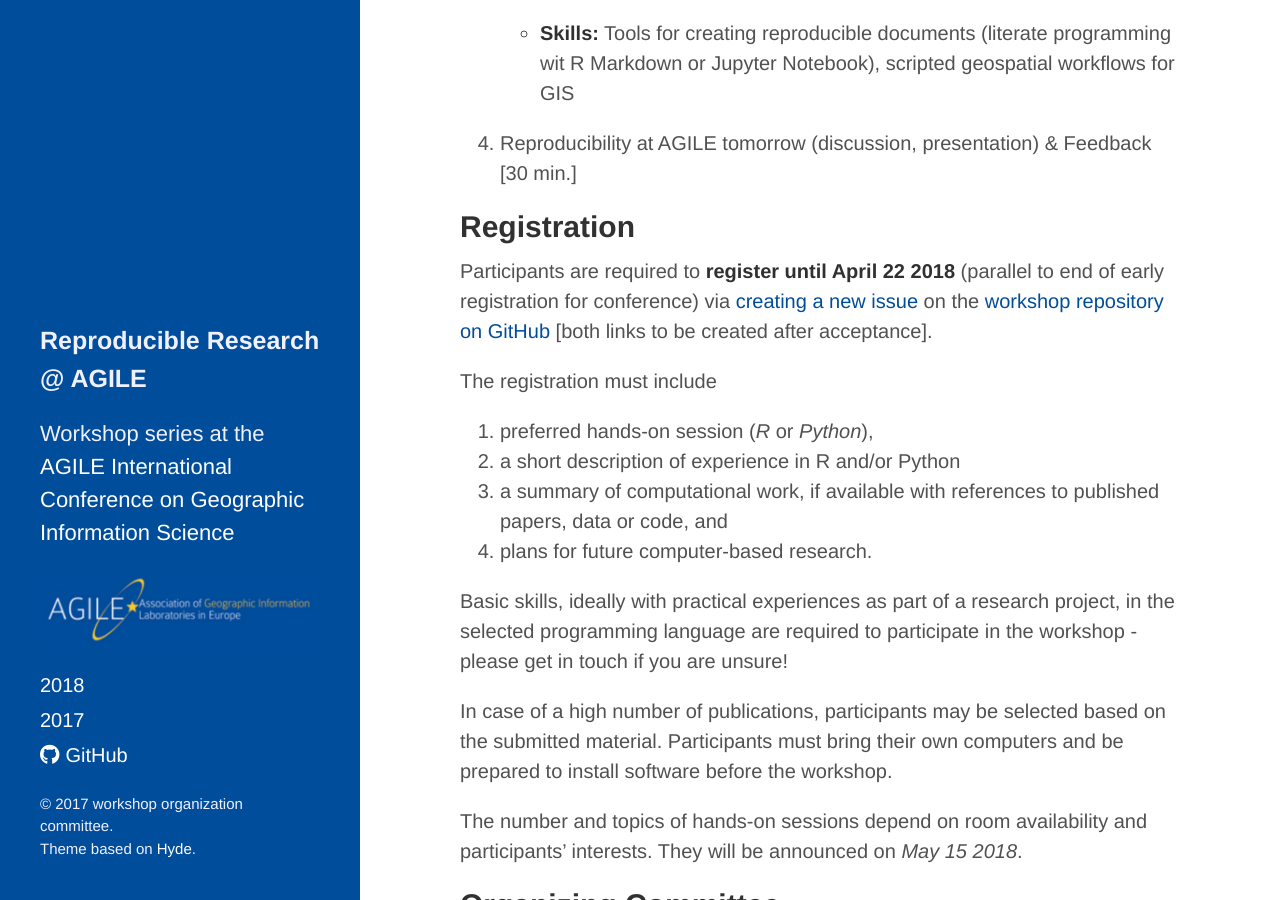
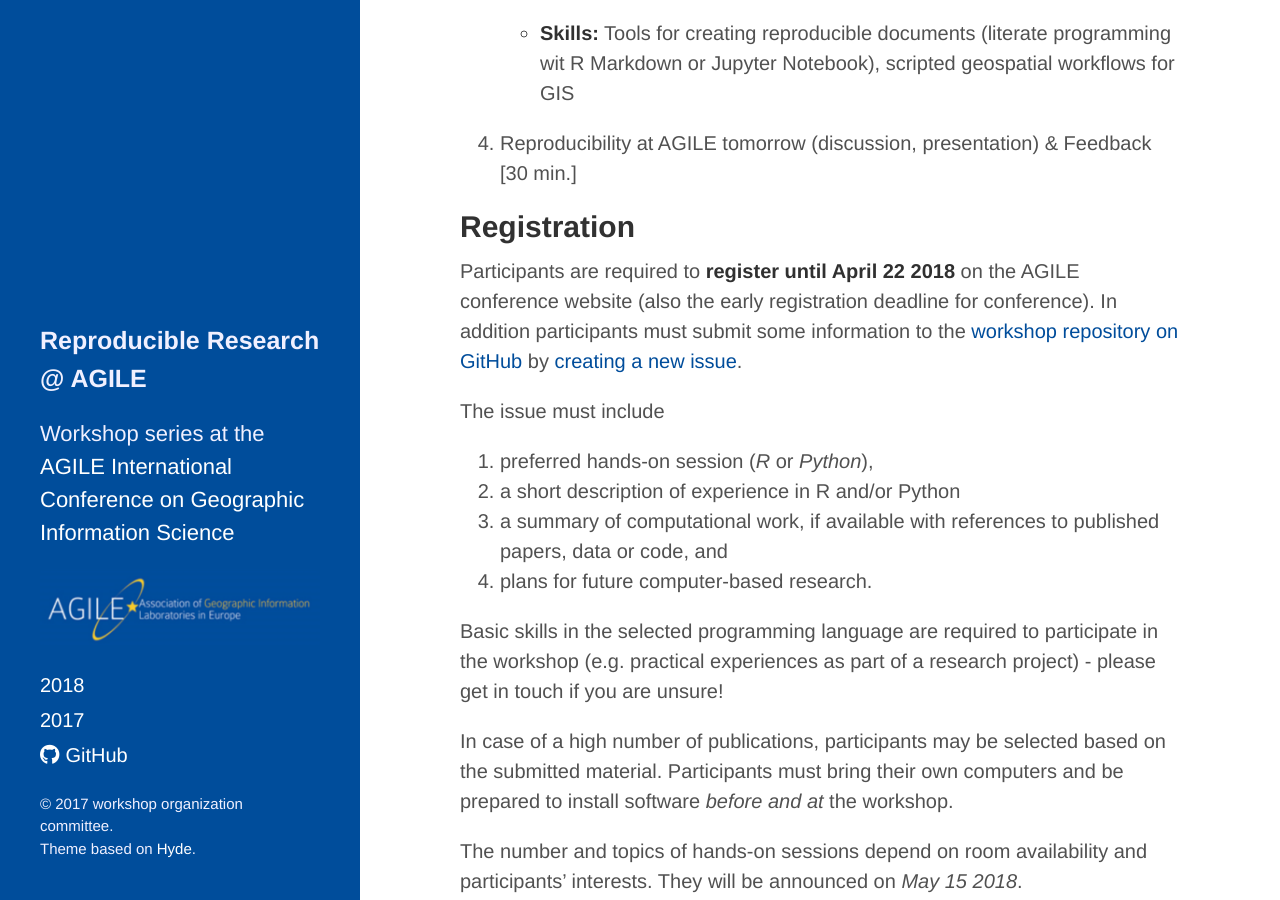
Before and after one commit to reproducible-agile/reproducible-agile.github.io, a Jekyll site: the page built from index.md, in a window 1280 px wide and 900 px high, scrolled down 1096 px. Built offline with Jekyll 4.4.1, drawn with Linux system fonts in a browser that asks for light colours; nearby versions of some CDN libraries; comment, search, counter and statistics services are not loaded.

Commit message:
clarifiy registration requirements

```diff
--- a/index.md
+++ b/index.md
@@ -40,19 +40,20 @@ The planned agenda for the half-day workshop (4 hours in total) is as follows:
 
 ## Registration
 
-Participants are required to **register until April 22 2018** (parallel to end of early registration for conference) via [creating a new issue](https://github.com/o2r-project/reproducible-agile/issues/new) on the [workshop repository on GitHub](https://github.com/o2r-project/reproducible-agile) [both links to be created after acceptance].
+Participants are required to **register until April 22 2018** on the AGILE conference website (also the early registration deadline for conference).
+In addition participants must submit some information to the [workshop repository on GitHub](https://github.com/o2r-project/reproducible-agile) by [creating a new issue](https://github.com/o2r-project/reproducible-agile/issues/new).
 
-The registration must include
+The issue must include
 
 1. preferred hands-on session (_R_ or _Python_),
 1. a short description of experience in R and/or Python
 1. a summary of computational work, if available with references to published papers, data or code, and
 1. plans for future computer-based research.
 
-Basic skills, ideally with practical experiences as part of a research project, in the selected programming language are required to participate in the workshop - please get in touch if you are unsure!
+Basic skills in the selected programming language are required to participate in the workshop (e.g. practical experiences as part of a research project) - please get in touch if you are unsure!
 
 In case of a high number of publications, participants may be selected based on the submitted material.
-Participants must bring their own computers and be prepared to install software before the workshop.
+Participants must bring their own computers and be prepared to install software _before and at_ the workshop.
 
 The number and topics of hands-on sessions depend on room availability and participants' interests.
 They will be announced on _May 15 2018_.
```
